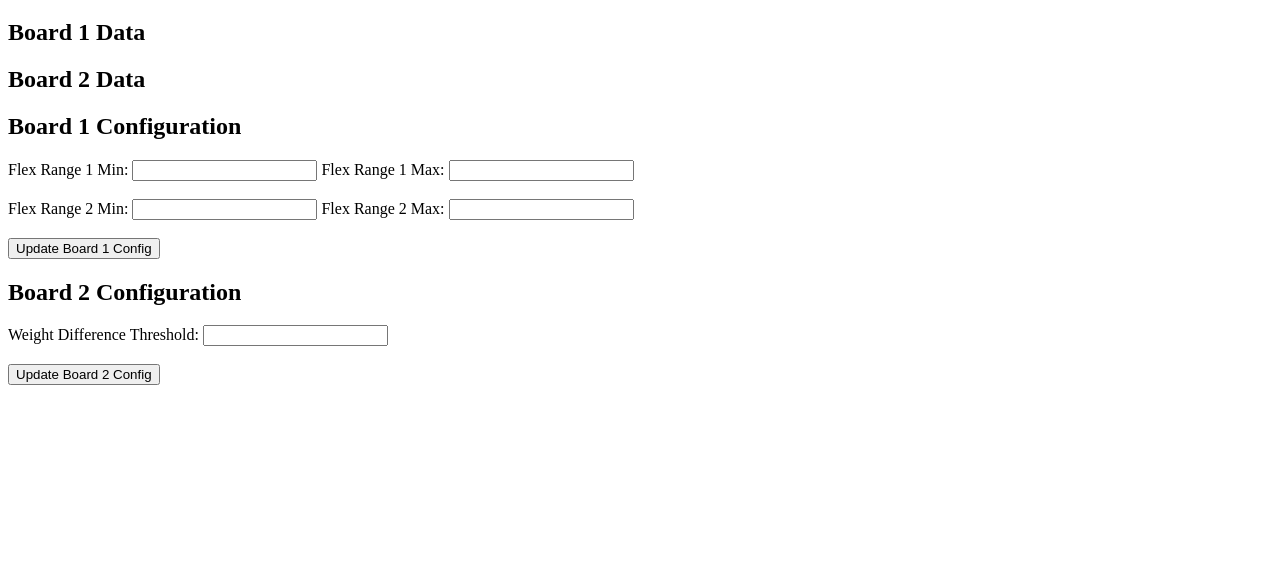
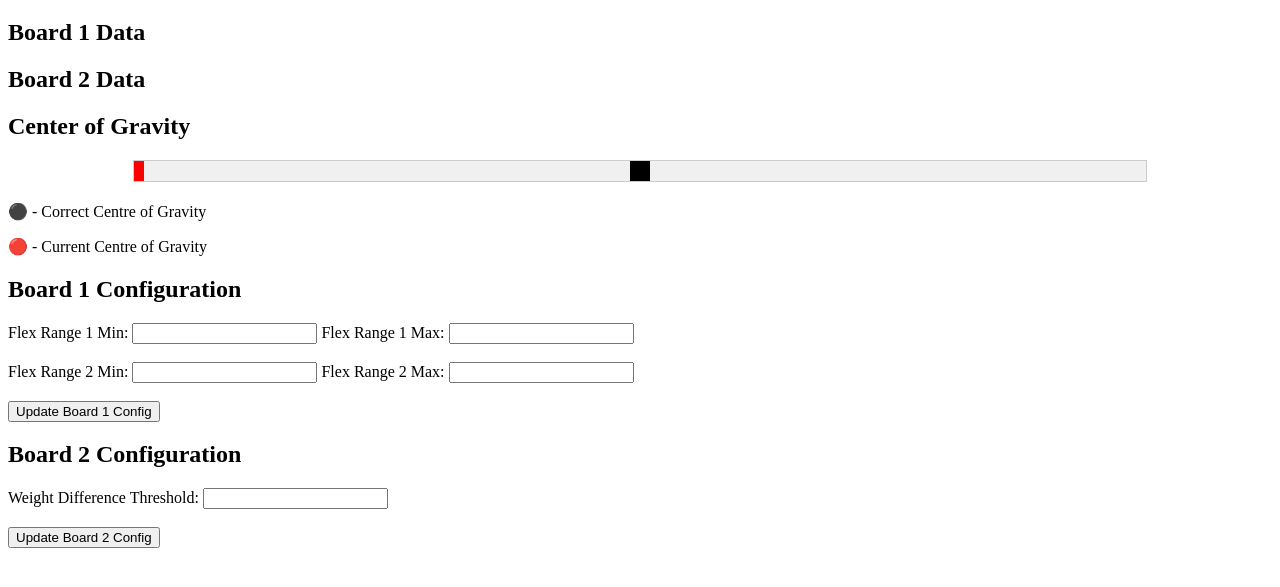
Before and after one commit to HKSahanTharaka/PostureGuard, a website: page public/index.html in a window 1280 px wide. Shown: the part 61-648 px from the top of the page. Drawn offline with nearby package versions, Linux system fonts and the light colour scheme; no server answers.

Commit message:
modified:   public/index.html

```diff
--- a/public/index.html
+++ b/public/index.html
@@ -5,6 +5,33 @@
   <title>ESP32 Data</title>
   <script src="https://cdn.socket.io/4.4.1/socket.io.min.js"></script>
   <script src="https://code.jquery.com/jquery-3.6.0.min.js"></script>
+  <style>
+    #centerOfGravityContainer {
+      position: relative;
+      width: 80%;
+      height: 20px;
+      background-color: #f0f0f0;
+      margin: 20px auto;
+      border: 1px solid #ccc;
+    }
+    #blackLine {
+      position: absolute;
+      width: 2px;
+      height: 100%;
+      background-color: black;
+      left: 50%;
+      transform: translateX(-50%);
+      width: 20px;
+    }
+    #redLine {
+      position: absolute;
+      width: 2px;
+      height: 100%;
+      background-color: red;
+      transition: left 0.5s ease;
+      width: 10px;
+    }
+  </style>
 </head>
 <body>
   <h1>ESP32 Data</h1>
@@ -14,6 +41,14 @@
 
   <h2>Board 2 Data</h2>
   <div id="board2Data"></div>
+
+  <h2>Center of Gravity</h2>
+  <div id="centerOfGravityContainer">
+    <div id="blackLine"></div>
+    <div id="redLine"></div>
+  </div>
+  <p>⚫ - Correct Centre of Gravity</p>
+  <p>🔴 - Current Centre of Gravity</p>
 
   <h2>Board 1 Configuration</h2>
   <div>
@@ -61,6 +96,19 @@
         <p>Load Cell 7: ${data.loadCellPercentages[6]}%</p>
         <p>Load Cell 8: ${data.loadCellPercentages[7]}%</p>
       `;
+
+      // Calculate the position of the red line
+      const totalWeight = data.leftMatWeight + data.rightMatWeight;
+      const leftPercentage = (data.leftMatWeight / totalWeight) * 100;
+      const rightPercentage = (data.rightMatWeight / totalWeight) * 100;
+
+      // Set the position of the red line
+      const redLine = document.getElementById('redLine');
+      if (totalWeight !== 0) {
+        redLine.style.left = `calc(${rightPercentage}% - 1px)`; // Corrected: move to left if left mat has more weight
+      } else {
+        redLine.style.left = '50%'; // Center it if there is no weight
+      }
     });
 
     // Fetch initial configuration for Board 1
```
